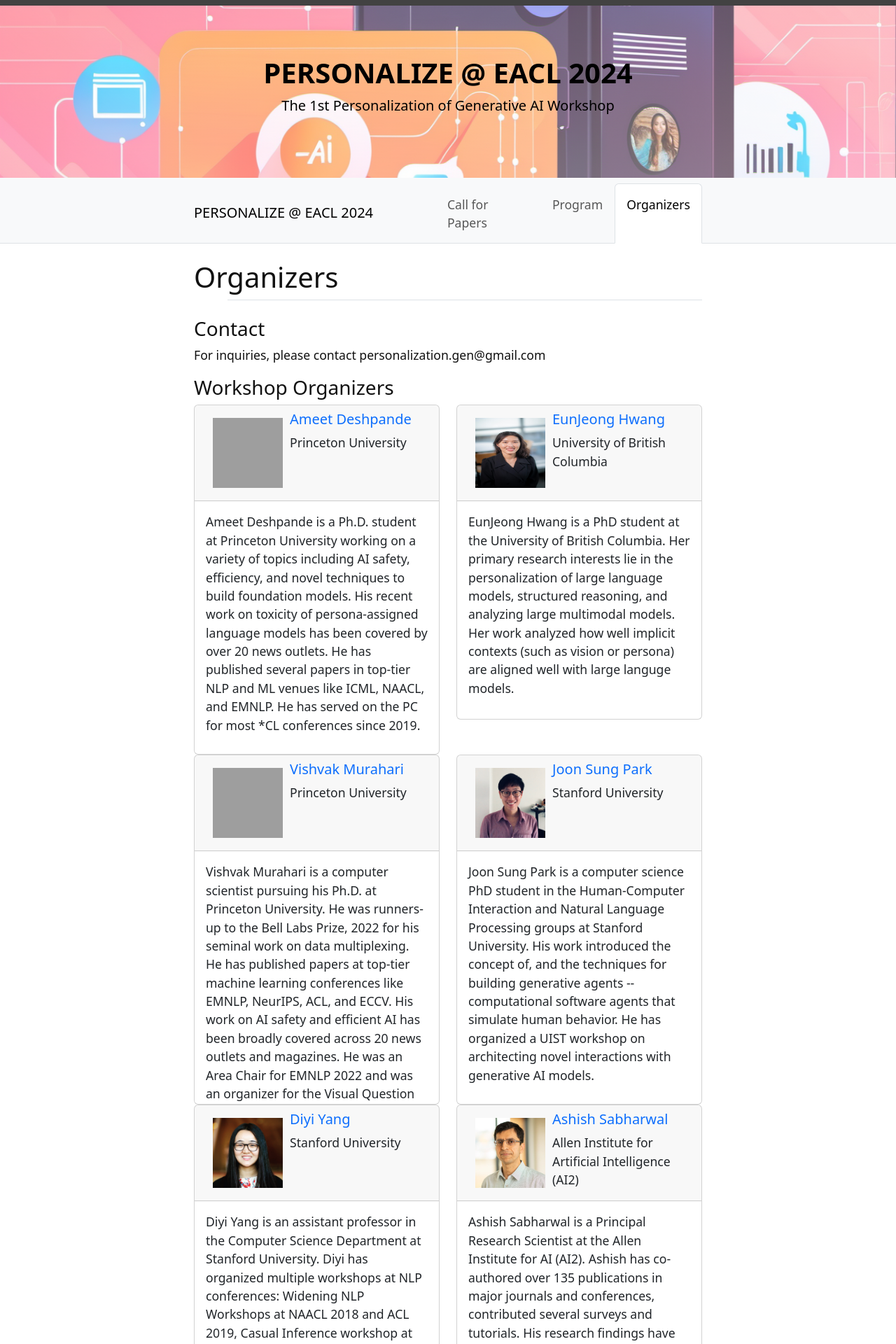
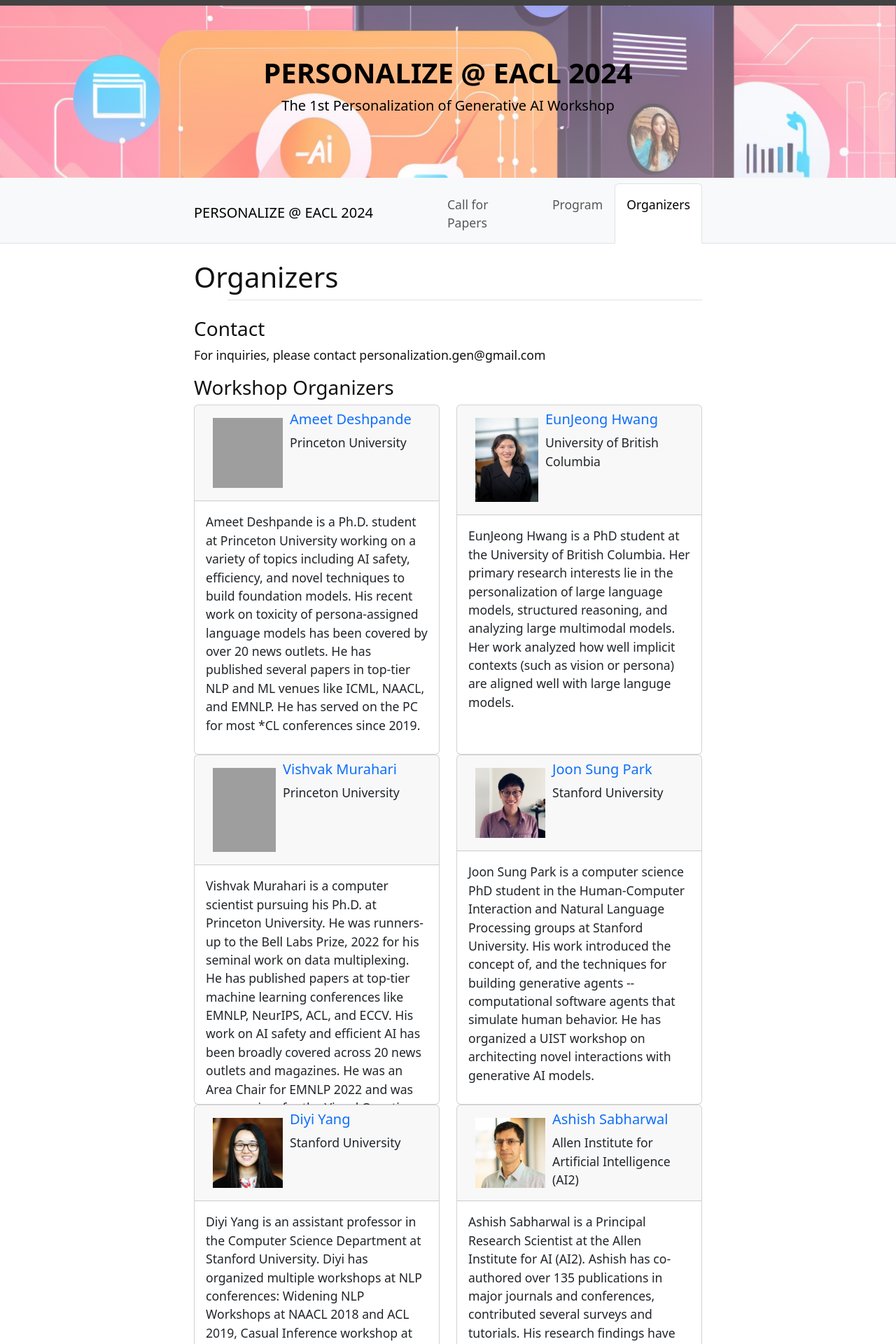
Before and after one commit to genpersonalization/genpersonalization.github.io, a Jekyll site: the page built from content/2-organizers.md, in a window 1280 px wide. Shown: the top 1920 px of the page at 70% size. Built offline with Jekyll 4.4.1, drawn with Linux system fonts in a browser that asks for light colours; grey boxes are pictures that could not be loaded.

Commit message:
Update organizers.html

```diff
--- a/_includes/organizers.html
+++ b/_includes/organizers.html
@@ -18,9 +18,9 @@
         </div>
     </div>
     <div class="col-sm-6 scroll">
-        <div class="card" style="height:450px">
+        <div class="card" style="height:500px">
             <div class="card-header">
-                <img src="../images/organizers/Eunjeong-Hwang.jpeg" alt="logo" style="float:left;width:100px;height:100px;" hspace="10" vspace="10">
+                <img src="../images/organizers/Eunjeong-Hwang.jpeg" alt="logo" style="float:left;width:90px;height:120px;" hspace="10" vspace="10">
                 <h5 class="card-title"><a href="https://eujhwang.github.io/">EunJeong Hwang</a></h5>University of British Columbia
             </div>
             <div class="card-body">
@@ -31,7 +31,7 @@
     <div class="col-sm-6 scroll">
         <div class="card" style="height:500px">
             <div class="card-header">
-                <img src="../images/organizers/vishvakmurahari.jpg" alt="logo" style="float:left;width:100px;height:100px;" hspace="10" vspace="10">
+                <img src="../images/organizers/vishvakmurahari.jpg" alt="logo" style="float:left;width:90px;height:120px;" hspace="10" vspace="10">
                 <h5 class="card-title"><a href="http://www.vishvakmurahari.com/">Vishvak Murahari</a></h5>Princeton University
             </div>
             <div class="card-body">
```
